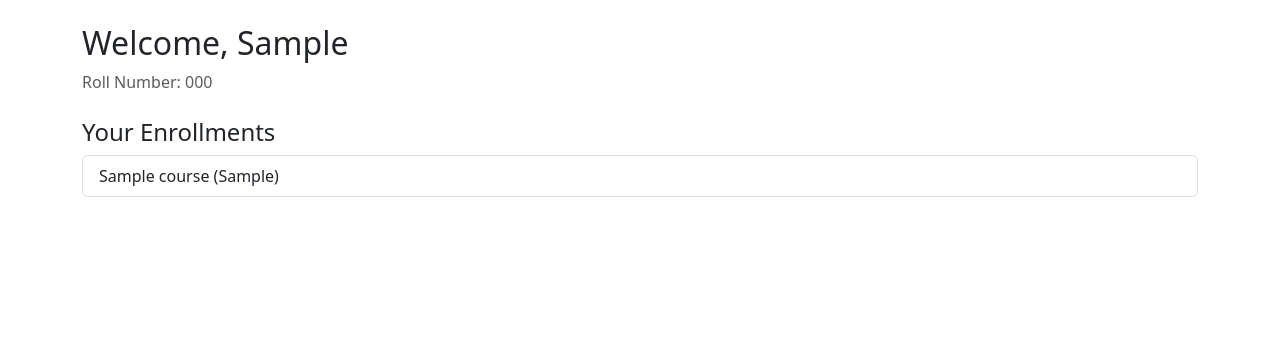
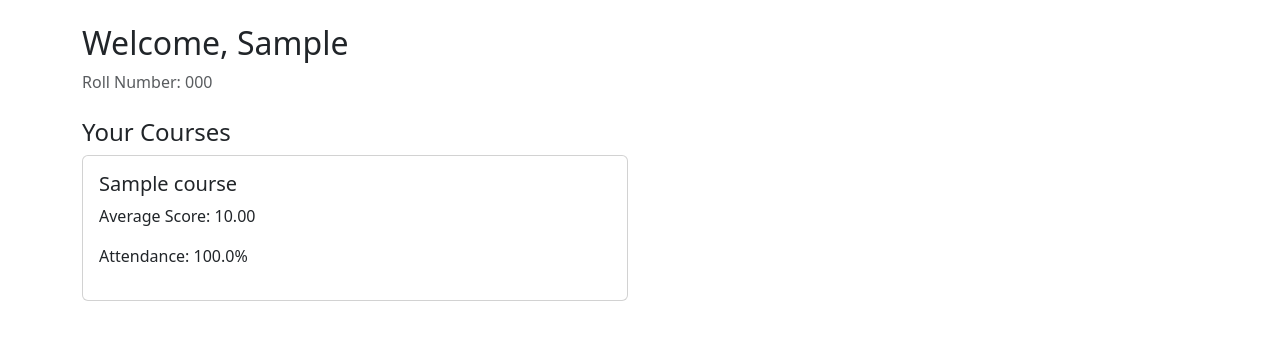
Before and after one commit to swechhya-baral/academic-analysis, a Django app: page /dashboard/student/ in a window 1280 px wide. Shown: the part 56-396 px from the top of the page. Run offline with Django 5.2, Linux system fonts and the light colour scheme; a user stored in the database is signed in; tables that the repository leaves empty hold one stand-in row (values such as "Sample post").

Commit message:
Add real grade and attendance data to dashboards

```diff
--- a/academics/templates/academics/student_dashboard.html
+++ b/academics/templates/academics/student_dashboard.html
@@ -4,10 +4,16 @@
     <h2>Welcome, {{ student.user.first_name }}</h2>
     <p class="text-muted">Roll Number: {{ student.roll_number }}</p>
 
-    <h4 class="mt-4">Your Enrollments</h4>
-    <ul class="list-group">
-        {% for enrollment in enrollments %}
-            <li class="list-group-item">{{ enrollment.course.name }} ({{ enrollment.semester }})</li>
+    <h4 class="mt-4">Your Courses</h4>
+    <div class="row">
+        {% for data in enrollment_data %}
+        <div class="col-md-6 mb-3">
+            <div class="card p-3">
+                <h5>{{ data.course.name }}</h5>
+                <p>Average Score: {{ data.avg_score }}</p>
+                <p>Attendance: {{ data.attendance_pct }}%</p>
+            </div>
+        </div>
         {% endfor %}
-    </ul>
+    </div>
 {% endblock %}
--- a/academics/views.py
+++ b/academics/views.py
@@ -1,7 +1,7 @@
 from django.shortcuts import render, redirect
 from django.contrib.auth.decorators import login_required
 from .models import Student, Course, Teacher, Enrollment, Grade, Attendance
-
+from django.db.models import Avg, Count, Q
 
 def home(request):
     if not request.user.is_authenticated:
@@ -27,10 +27,23 @@ def home(request):
 def student_dashboard(request):
     student = request.user.student
     enrollments = Enrollment.objects.filter(student=student)
-    context = {
-        'student': student,
-        'enrollments': enrollments,
-    }
+
+    enrollment_data = []
+    for e in enrollments:
+        grades = Grade.objects.filter(enrollment=e)
+        avg_score = grades.aggregate(avg=Avg('score'))['avg'] or 0
+        total_sessions = Attendance.objects.filter(enrollment=e).count()
+        present_sessions = Attendance.objects.filter(enrollment=e, present=True).count()
+        attendance_pct = (present_sessions / total_sessions * 100) if total_sessions else 0
+
+        enrollment_data.append({
+            'course': e.course,
+            'avg_score': round(avg_score, 2),
+            'attendance_pct': round(attendance_pct, 2),
+            'grades': grades,
+        })
+
+    context = {'student': student, 'enrollment_data': enrollment_data}
     return render(request, 'academics/student_dashboard.html', context)
 
 
@@ -38,10 +51,19 @@ def student_dashboard(request):
 def teacher_dashboard(request):
     teacher = request.user.teacher
     courses = Course.objects.filter(teacher=teacher)
-    context = {
-        'teacher': teacher,
-        'courses': courses,
-    }
+
+    course_data = []
+    for c in courses:
+        enrollments = Enrollment.objects.filter(course=c)
+        student_count = enrollments.count()
+        avg_score = Grade.objects.filter(enrollment__course=c).aggregate(avg=Avg('score'))['avg'] or 0
+        course_data.append({
+            'course': c,
+            'student_count': student_count,
+            'avg_score': round(avg_score, 2),
+        })
+
+    context = {'teacher': teacher, 'course_data': course_data}
     return render(request, 'academics/teacher_dashboard.html', context)
 
 
```
Also changed, not shown: academics/templates/academics/teacher_dashboard.html (+10 -4 lines).
